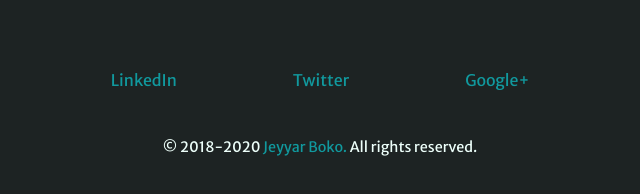
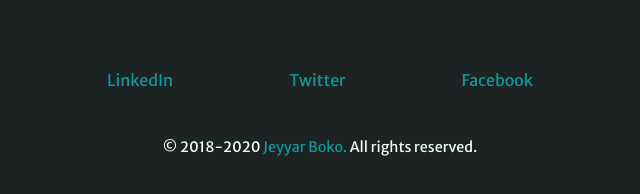
Before and after one commit to jeybok26/myweb, a plain HTML site: page index.html in a window 1280 px wide. Shown: the part 3111-3305 px from the top of the page, 320-960 px from the left. Drawn offline with Linux system fonts and the light colour scheme.

Commit message:
Update index.html

```diff
--- a/index.html
+++ b/index.html
@@ -56,7 +56,7 @@
     <div class="bottom-container">
       <a target="_blank" class="footer-link" id="fl1" href="https://www.linkedin.com/in/jeyyar-boko-529b79177/">LinkedIn</a>
       <a target="_blank" class="footer-link" id="fl2" href="https://twitter.com/boko_jeyyar">Twitter</a>
-      <a target="_blank" class="footer-link" id="fl3" href="https://plus.google.com/+JeyyarBoko">Google+</a>
+      <a target="_blank" class="footer-link" id="fl3" href="https://www.facebook.com/Jeyyarava7">Facebook</a>
       <p class="copyright">© 2018-2020 <a id="myweb" href="https://jeybok26.github.io/myweb/">Jeyyar Boko.</a> All rights reserved.</p>
     </div>
 
```
